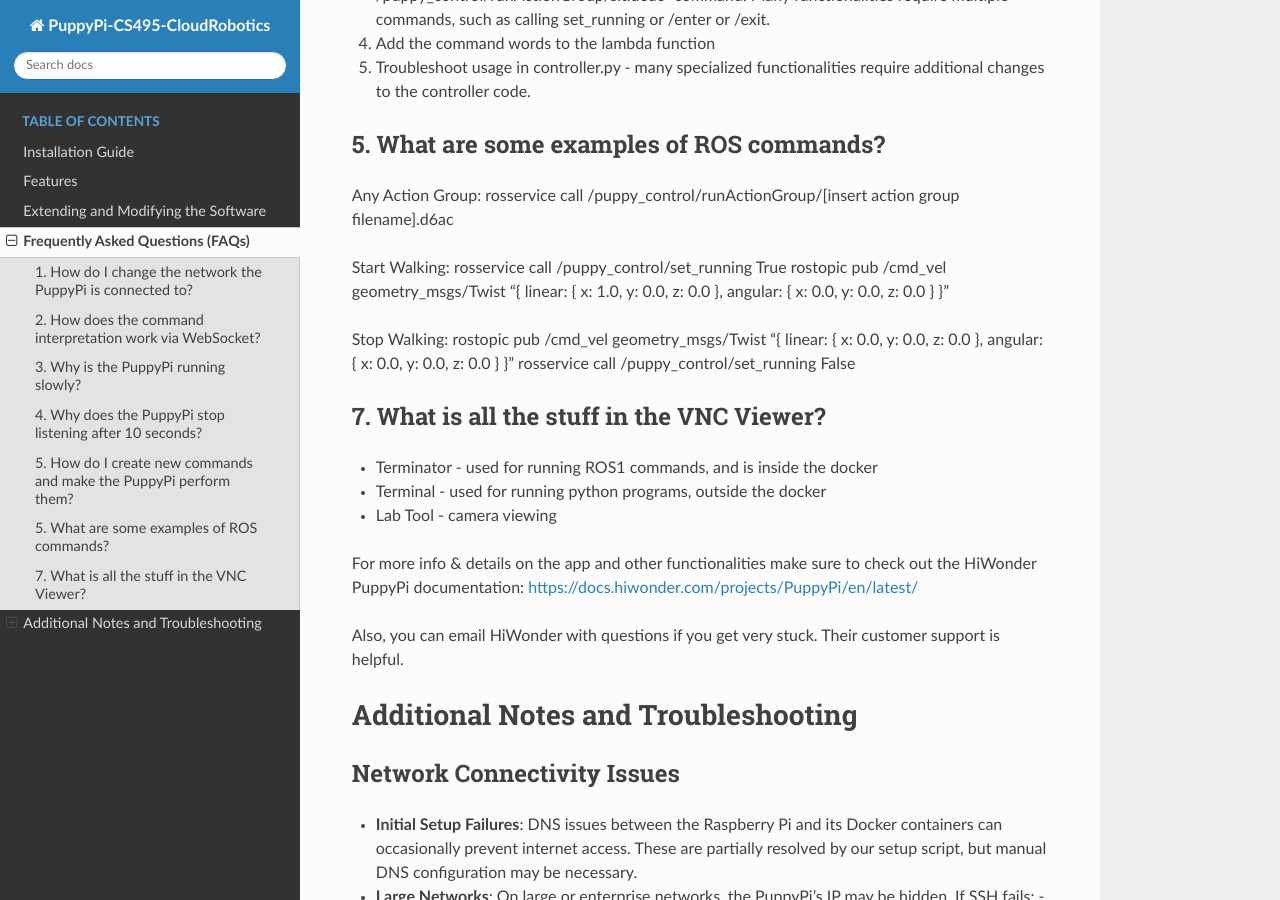
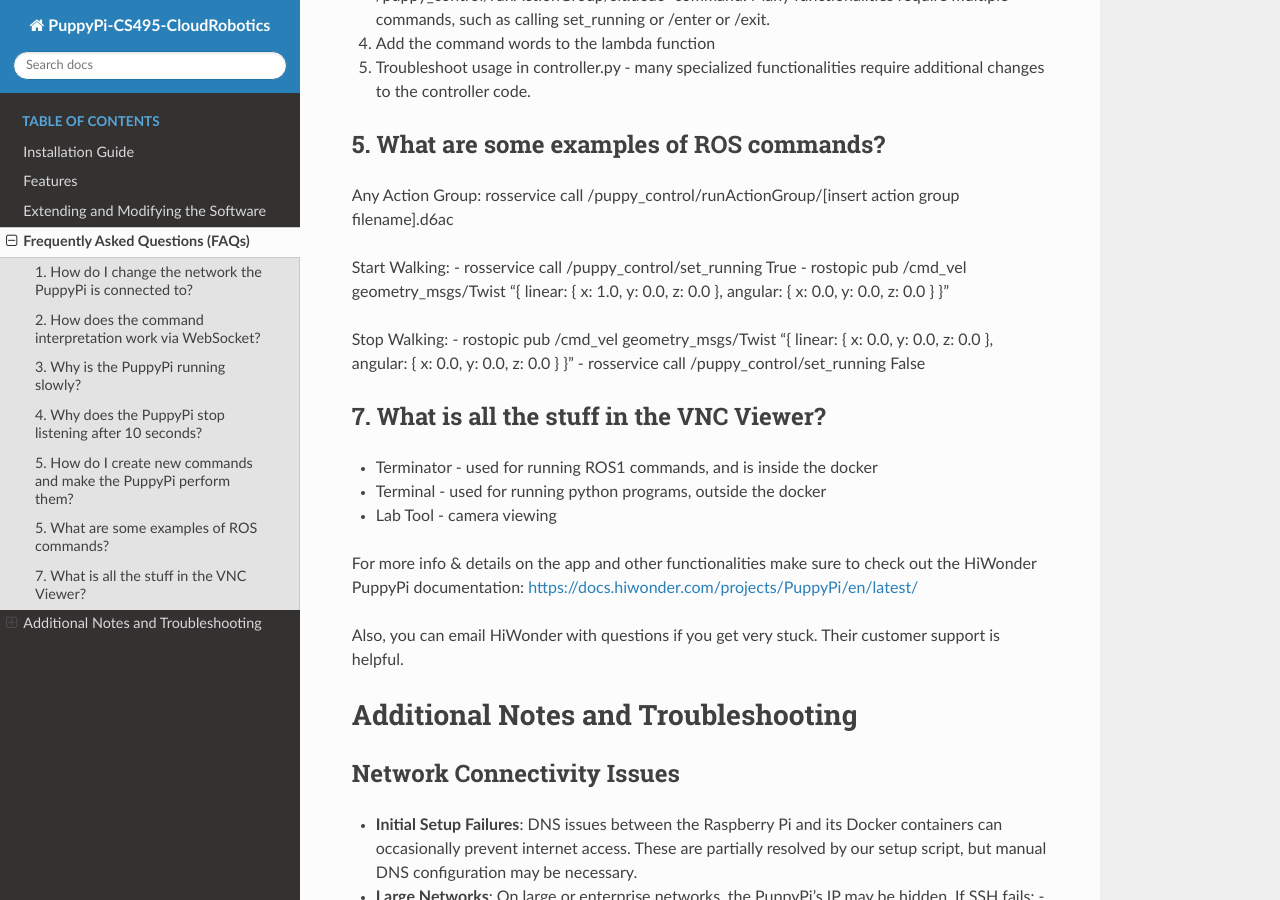
Before and after one commit to CS-495-Cloud-Robotics-Team/PuppyPi, a Sphinx documentation site: the page built from docs/faq.rst, in a window 1280 px wide and 900 px high, scrolled down 2487 px. Built offline with Sphinx 7.4.7 and the Read the Docs theme 3.1.0, drawn with Linux system fonts in a browser that asks for light colours; pages that are not in the unit, such as notebooks, are missing from menus.

Commit message:
Update faq.rst

```diff
--- a/docs/faq.rst
+++ b/docs/faq.rst
@@ -105,11 +105,13 @@
 ------------------------------------------
 Any Action Group: rosservice call /puppy_control/runActionGroup/[insert action group filename].d6ac
 
-Start Walking: rosservice call /puppy_control/set_running True
-rostopic pub /cmd_vel geometry_msgs/Twist "{ linear: { x: 1.0, y: 0.0, z: 0.0 }, angular: { x: 0.0, y: 0.0, z: 0.0 } }"
+Start Walking:
+- rosservice call /puppy_control/set_running True
+- rostopic pub /cmd_vel geometry_msgs/Twist "{ linear: { x: 1.0, y: 0.0, z: 0.0 }, angular: { x: 0.0, y: 0.0, z: 0.0 } }"
 
-Stop Walking: rostopic pub /cmd_vel geometry_msgs/Twist "{ linear: { x: 0.0, y: 0.0, z: 0.0 }, angular: { x: 0.0, y: 0.0, z: 0.0 } }"
-rosservice call /puppy_control/set_running False
+Stop Walking:
+- rostopic pub /cmd_vel geometry_msgs/Twist "{ linear: { x: 0.0, y: 0.0, z: 0.0 }, angular: { x: 0.0, y: 0.0, z: 0.0 } }"
+- rosservice call /puppy_control/set_running False
 
 7. What is all the stuff in the VNC Viewer?
 -------------------------------------------
```
